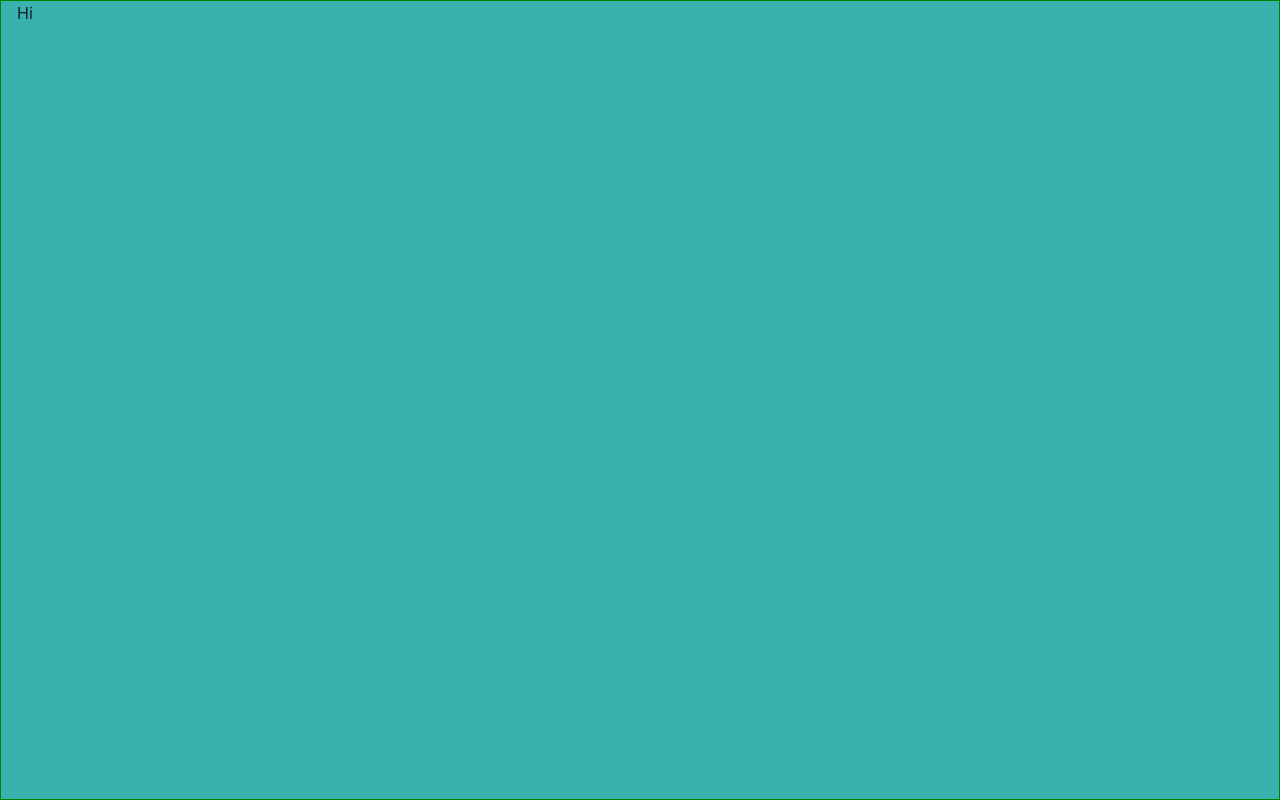
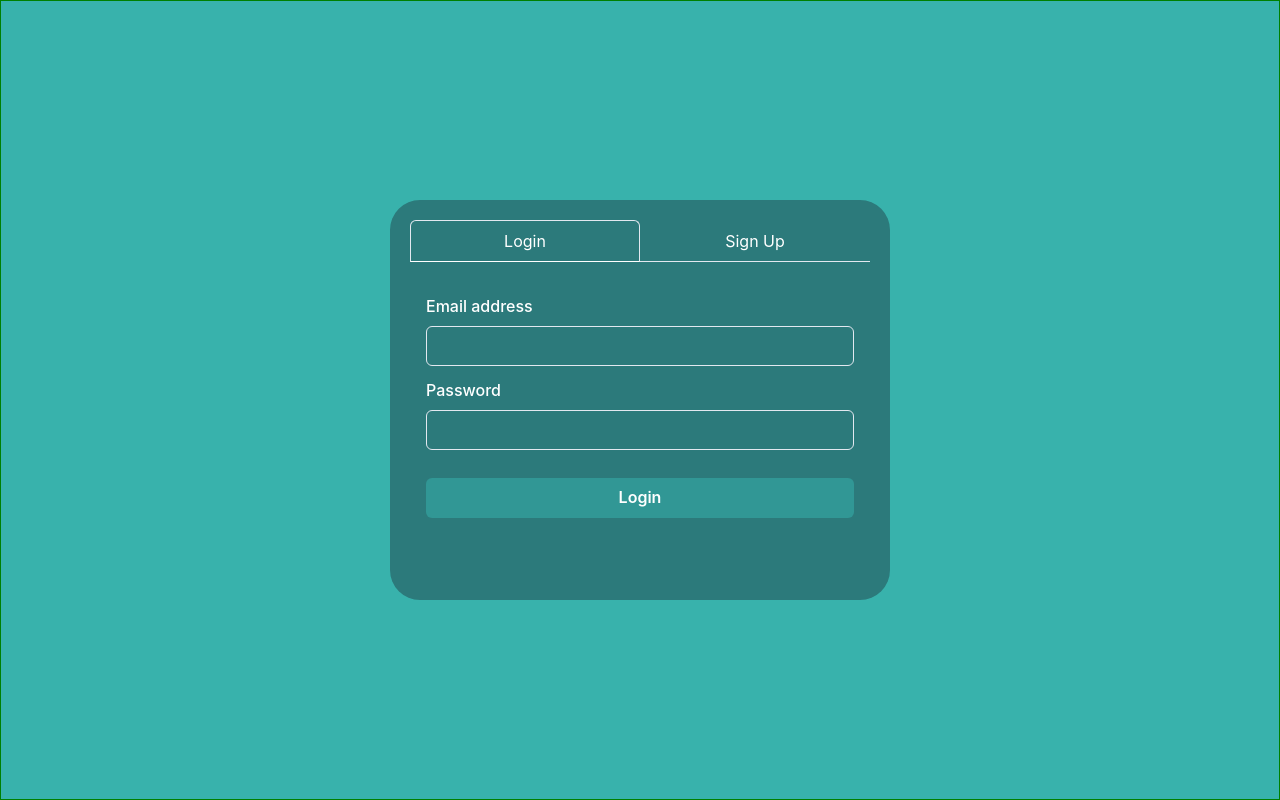
Before and after one commit to htripathi12/chess-nexus, a React (Create React App) app: page /login in a window 1280 px wide. Built offline with nearby package versions, Linux system fonts and the light colour scheme.

Commit message:
prototype login page

```diff
--- a/src/Login.js
+++ b/src/Login.js
@@ -1,8 +1,56 @@
 import React from "react";
+import { Box, Center, Container, AbsoluteCenter, Flex, Link, Spacer, Button, ChakraProvider, FormControl, FormLabel,
+        Input, Stack, Tabs, TabList, TabPanels, Tab, TabPanel } from '@chakra-ui/react';
 
 function Login() {
     return (
-        <div>Hi</div>
+        <AbsoluteCenter>
+            <Container bg='teal.600' borderRadius="30" w='500px' h='400px' color="white" p={5}>
+                <Tabs isFitted variant="enclosed">
+                    <TabList mb="1em">
+                        <Tab color="white" _hover={{ bg: "teal.800" }}>Login</Tab>
+                        <Tab color="white" _hover={{ bg: "teal.800" }}>Sign Up</Tab>
+                    </TabList>
+                    <TabPanels paddingTop="0px;">
+                        <TabPanel>
+                            <form>
+                                <Stack spacing={3}>
+                                    <FormControl id="email">
+                                        <FormLabel>Email address</FormLabel>
+                                        <Input type="email" />
+                                    </FormControl>
+                                    <FormControl id="password">
+                                        <FormLabel>Password</FormLabel>
+                                        <Input type="password" />
+                                    </FormControl>
+                                    <Button mt={4} colorScheme="teal" type="submit" _hover={{ bg: "teal.800" }}>
+                                        Login
+                                    </Button>
+                                </Stack>
+                            </form>
+                        </TabPanel>
+                        <TabPanel>
+                            <form>
+                                <Stack spacing={3}>
+                                    <FormControl id="email">
+                                        <FormLabel>Email address</FormLabel>
+                                        <Input type="email" />
+                                    </FormControl>
+                                    <FormControl id="password">
+                                        <FormLabel>Password</FormLabel>
+                                        <Input type="password" />
+                                    </FormControl>
+                                    <Button mt={4} colorScheme="teal" type="submit" _hover={{ bg: "teal.800" }}>
+                                        Sign Up
+                                    </Button>
+                                </Stack>
+                            </form>
+                        </TabPanel>
+                    </TabPanels>
+                </Tabs>
+            </Container>
+        </AbsoluteCenter>
     );
 }
+
 export default Login;
```
